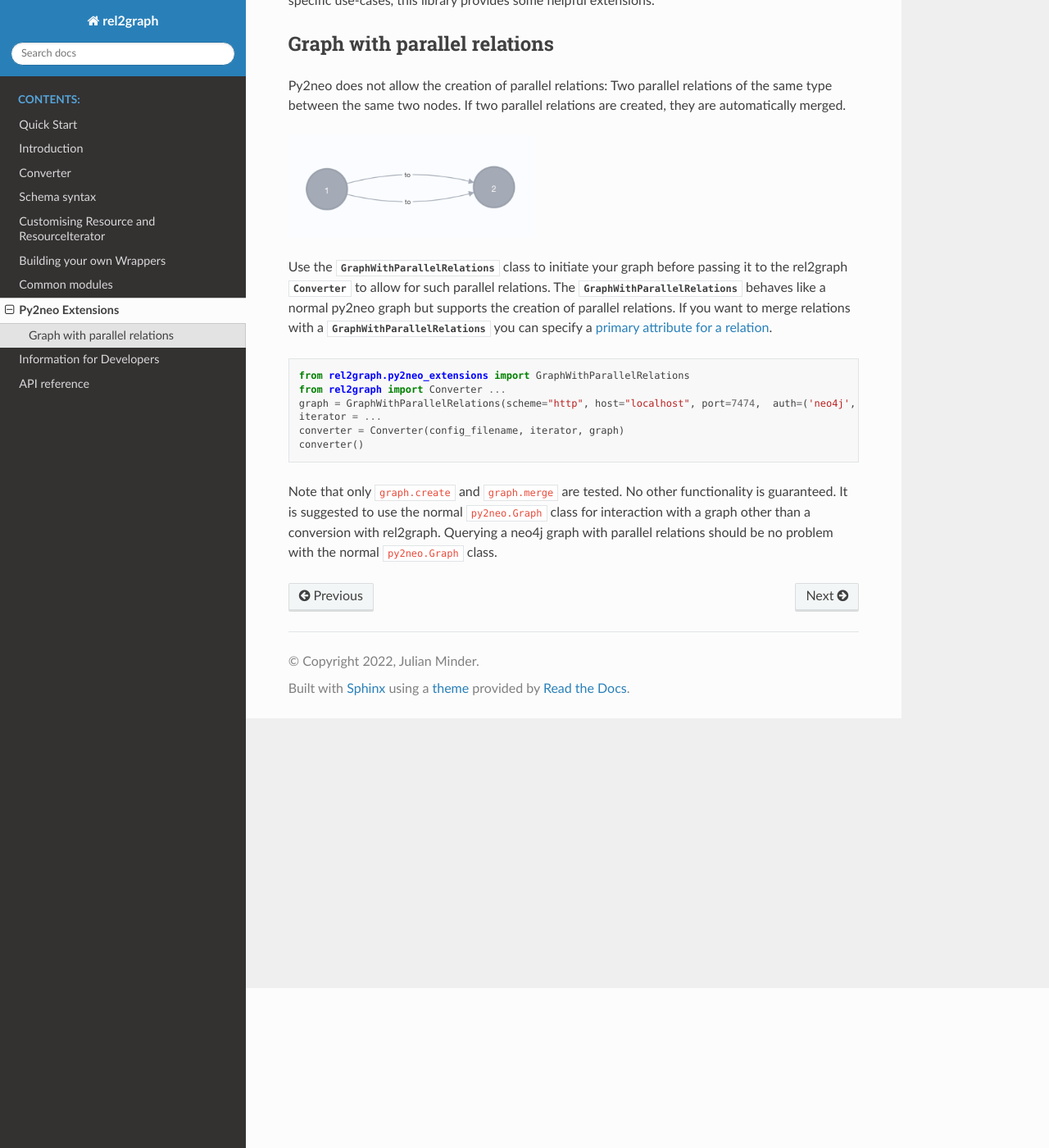
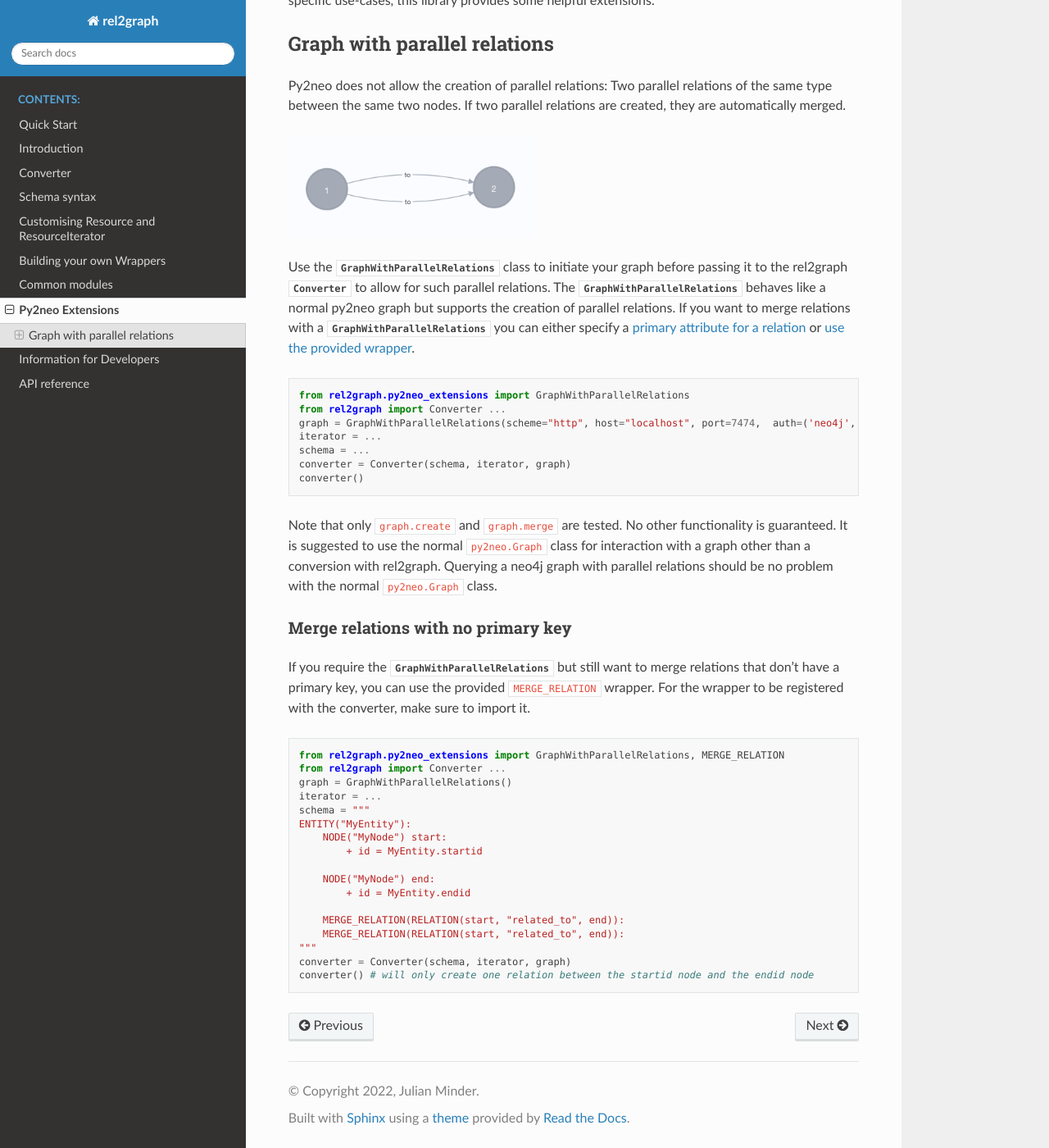
Before and after one commit to jkminder/data2neo, a Sphinx documentation site: the page built from docs/source/py2neo_extensions.rst, in a window 1280 px wide and 1400 px high, scrolled down 195 px. Shown: the whole window at 82% size. Built offline with Sphinx 7.4.7 and the Read the Docs theme 2.0.0, drawn with Linux system fonts in a browser that asks for light colours.

Commit message:
Updated the documentation to reflect the recent changes

```diff
--- a/docs/source/py2neo_extensions.rst
+++ b/docs/source/py2neo_extensions.rst
@@ -14,7 +14,7 @@ If two parallel relations are created, they are automatically merged.
     :width: 300
 
 Use the :py:class:`GraphWithParallelRelations <rel2graph.py2neo_extensions.GraphWithParallelRelations>` class to initiate your graph before passing it to the rel2graph |Converter| to allow for such parallel relations. The  :py:class:`GraphWithParallelRelations <rel2graph.py2neo_extensions.GraphWithParallelRelations>` behaves like a normal py2neo graph but supports the creation of parallel relations.
-If you want to merge relations with a  :py:class:`GraphWithParallelRelations <rel2graph.py2neo_extensions.GraphWithParallelRelations>` you can specify a :ref:`primary attribute for a relation <conversion_schema:merging relations>`.
+If you want to merge relations with a  :py:class:`GraphWithParallelRelations <rel2graph.py2neo_extensions.GraphWithParallelRelations>` you can either specify a :ref:`primary attribute for a relation <conversion_schema:merging relations>` or :ref:`use the provided wrapper <py2neo_extensions:merge relations with no primary key>`.
 
 .. code-block:: python
 
@@ -22,13 +22,41 @@ If you want to merge relations with a  :py:class:`GraphWithParallelRelations <re
     from rel2graph import Converter ...
     graph = GraphWithParallelRelations(scheme="http", host="localhost", port=7474,  auth=('neo4j', 'password'))
     iterator = ...
-    converter = Converter(config_filename, iterator, graph)
+    schema = ...
+    converter = Converter(schema, iterator, graph)
     converter()
 
 Note that only ``graph.create`` and ``graph.merge`` are tested.
 No other functionality is guaranteed. It is suggested to use the normal ``py2neo.Graph`` class for interaction with a graph other
 than a conversion with rel2graph. Querying a neo4j graph with parallel relations should be no problem with the normal ``py2neo.Graph`` class.
 
+Merge relations with no primary key
+-----------------------------------
+
+If you require the :py:class:`GraphWithParallelRelations <rel2graph.py2neo_extensions.GraphWithParallelRelations>` but still want to merge relations that don't have a primary key, you can use the provided ``MERGE_RELATION`` wrapper. For the wrapper to be
+registered with the converter, make sure to import it.
+
+.. code-block:: python
+
+    from rel2graph.py2neo_extensions import GraphWithParallelRelations, MERGE_RELATION
+    from rel2graph import Converter ...
+    graph = GraphWithParallelRelations()
+    iterator = ...
+    schema = """
+    ENTITY("MyEntity"):
+        NODE("MyNode") start:
+            + id = MyEntity.startid
+
+        NODE("MyNode") end:
+            + id = MyEntity.endid
+
+        MERGE_RELATION(RELATION(start, "related_to", end)):
+        MERGE_RELATION(RELATION(start, "related_to", end)):
+    """
+    converter = Converter(schema, iterator, graph)
+    converter() # will only create one relation between the startid node and the endid node
+
+
 .. |Resource| replace:: :py:class:`Resource <rel2graph.Resource>`
 .. |Converter| replace:: :py:class:`Converter <rel2graph.Converter>`
 .. |ResourceIterator| replace:: :py:class:`ResourceIterator <rel2graph.ResourceIterator>`
```
Also changed, not shown: docs/source/converter.rst (+14 -3 lines).
